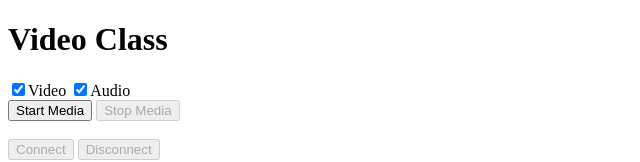
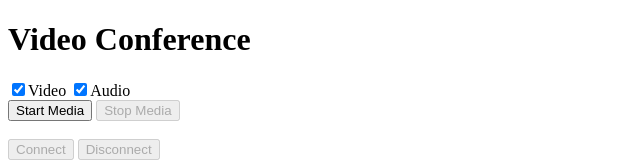
Before and after one commit to azhar1038/Video-Conference, a website: page public/index.html in a window 1280 px wide. Shown: the top 162 px of the page, without its empty margins (0-640 px from the left). Drawn offline with nearby package versions, Linux system fonts and the light colour scheme.

Commit message:
Modified name

```diff
--- a/public/index.html
+++ b/public/index.html
@@ -3,10 +3,10 @@
     <head>
         <meta name="viewport" content="width=device-width, initial-scale=1.0">
         <meta http-equiv="Content-Type" content="text/html;charset=UTF-8">
-        <title>Video Class</title>
+        <title>Video Conference</title>
     </head>
     <body>
-        <h1>Video Class</h1>
+        <h1>Video Conference</h1>
         <input type="checkbox" id="use_video" checked="1">Video</input>
         <input type="checkbox" id="use_audio" checked="1">Audio</input><br>
 
```
